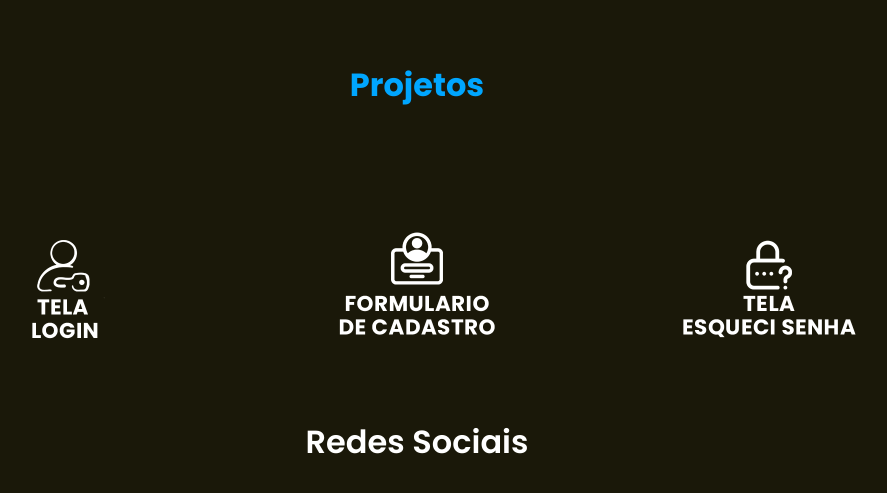
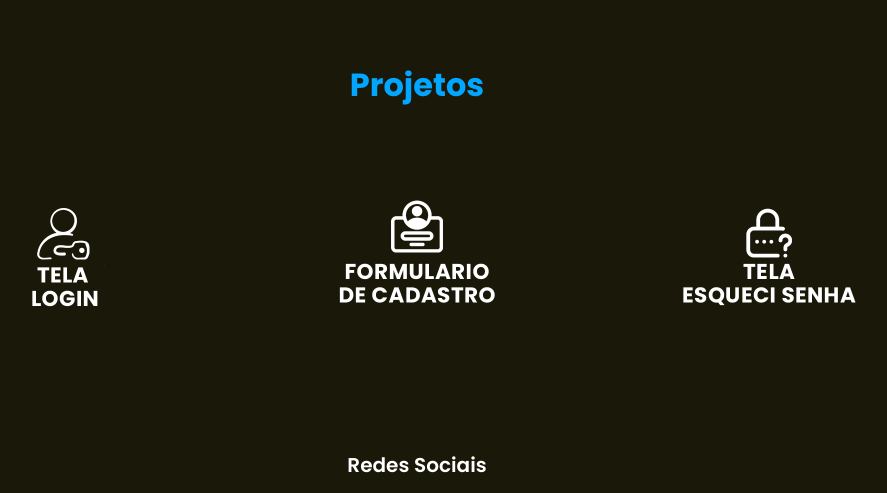
Before and after one commit to RaullPereira/Portfolio_Web, a plain HTML site: page index.html in a window 1280 px wide. Shown: the part 1634-2127 px from the top of the page, without its empty margins (223-1110 px from the left). Drawn offline with nearby package versions, Linux system fonts and the light colour scheme.

Commit message:
atualizacao3

```diff
--- a/assets/css/styles.css
+++ b/assets/css/styles.css
@@ -434,7 +434,8 @@ img {
   .work__container {
     grid-template-columns: repeat(2, 1fr);
     column-gap: 2rem;
-    padding-top: 2rem;
+    padding-top: -3rem;
+
   }
 }
 
@@ -493,6 +494,15 @@ img {
     grid-template-columns: repeat(3, 1fr);
     column-gap: 2rem;
   }
+
+  .footer__title {
+    padding-top: 4rem;
+    font-size: 2;
+  }
+
+  .footer p {
+    font-size: 20px;
+  }
 }
 
 @media screen and (min-width: 940px) {
--- a/index.html
+++ b/index.html
@@ -112,18 +112,8 @@
                     <img src="assets/img/formulario2.png"  alt="imagem formulario">
             </a>
             <a href="https://tela-redefinir-senha.vercel.app/" class="work__img">
-                <img src="assets/img/forget.png" alt="">
+                <img src="assets/img/forget.png" alt="imagem esqueci senha">
             </a>
-            <!--
-            <a href="" class="work__img">
-                <img src="assets/img/work4.jpg" alt="">
-            </a>
-            <a href="" class="work__img">
-                <img src="assets/img/work5.jpg" alt="">
-            </a>
-            <a href="" class="work__img">
-                <img src="assets/img/work6.jpg" alt="">
-            </a> -->
         </div>
     </section>
         <footer class="footer">
```
